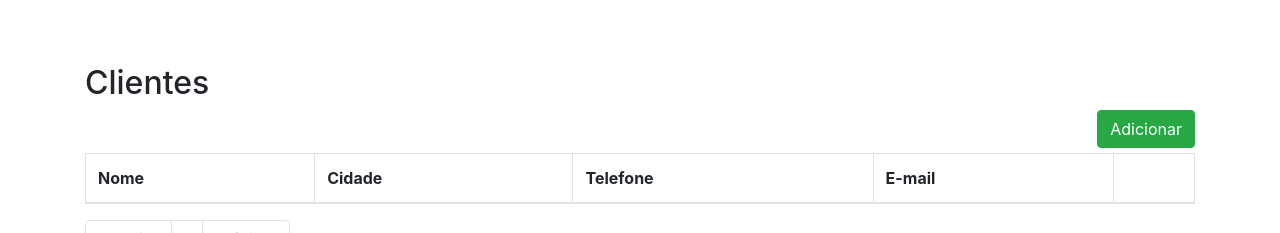
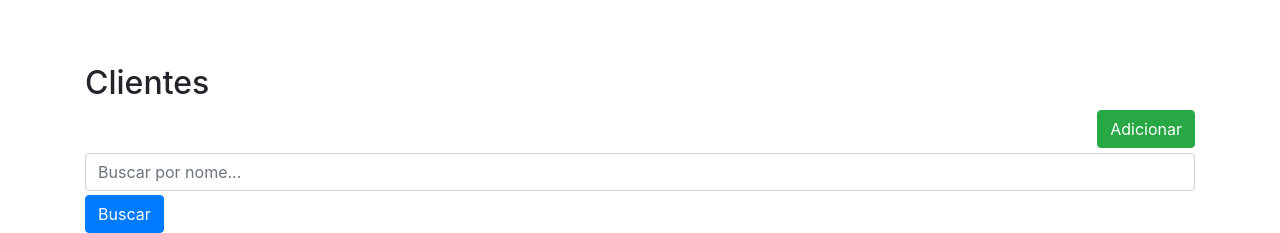
Before and after one commit to thalesshinji/SistemadeGestaodeClientesPython, a Django app: page /customer/list/ in a window 1280 px wide. Shown: the part 56-289 px from the top of the page. Run offline with Django 4.2, Linux system fonts and the light colour scheme; data that the repository does not hold is empty.

Commit message:
Criação da Função Busca

```diff
--- a/CRM/CRM/customer/templates/customer/customer_list.html
+++ b/CRM/CRM/customer/templates/customer/customer_list.html
@@ -7,6 +7,13 @@
     <a href={% url "customer:customer-create" %}>
         <button type="button" class="btn btn-success" style="float: right; margin-bottom: 5px">Adicionar</button>
     </a>
+
+    <form>
+        <div class="form-group mb-1">
+            <input class="form-control" type="text" name="name" placeholder="Buscar por nome...">
+        </div>
+        <button type="submit" class="btn btn-primary">Buscar</button>
+    </form>
 
     <table class = "table table-bordered">
         <thead>
--- a/CRM/CRM/customer/views.py
+++ b/CRM/CRM/customer/views.py
@@ -5,11 +5,23 @@ from .models import customer
 from .forms import CustomerForm
 from django.urls import reverse
 from django.shortcuts import get_object_or_404
+from django.db.models import Q
+
 class CustomerListView(ListView) :
     template_name = "customer/customer_list.html"
     paginate_by = 10
     model = customer
-    queryset = customer.objects.all()
+
+    def get_queryset(self):
+        name = self.request.GET.get('name')
+
+        if name:
+            object_list = self.model.objects.filter(
+                Q(first_name__icontains = name) | Q(last_name__icontains = name)
+            )
+        else:
+            object_list = self.model.objects.all()
+        return object_list
 
 
 class CustomerCreateView(CreateView):
```
